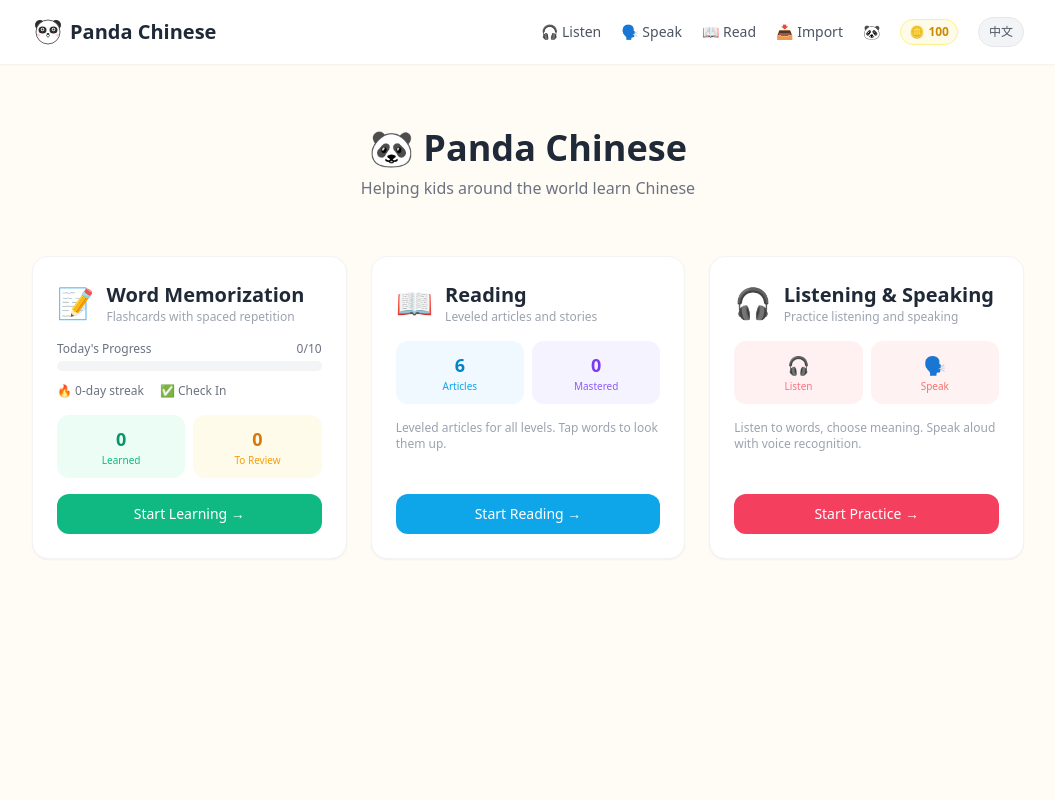
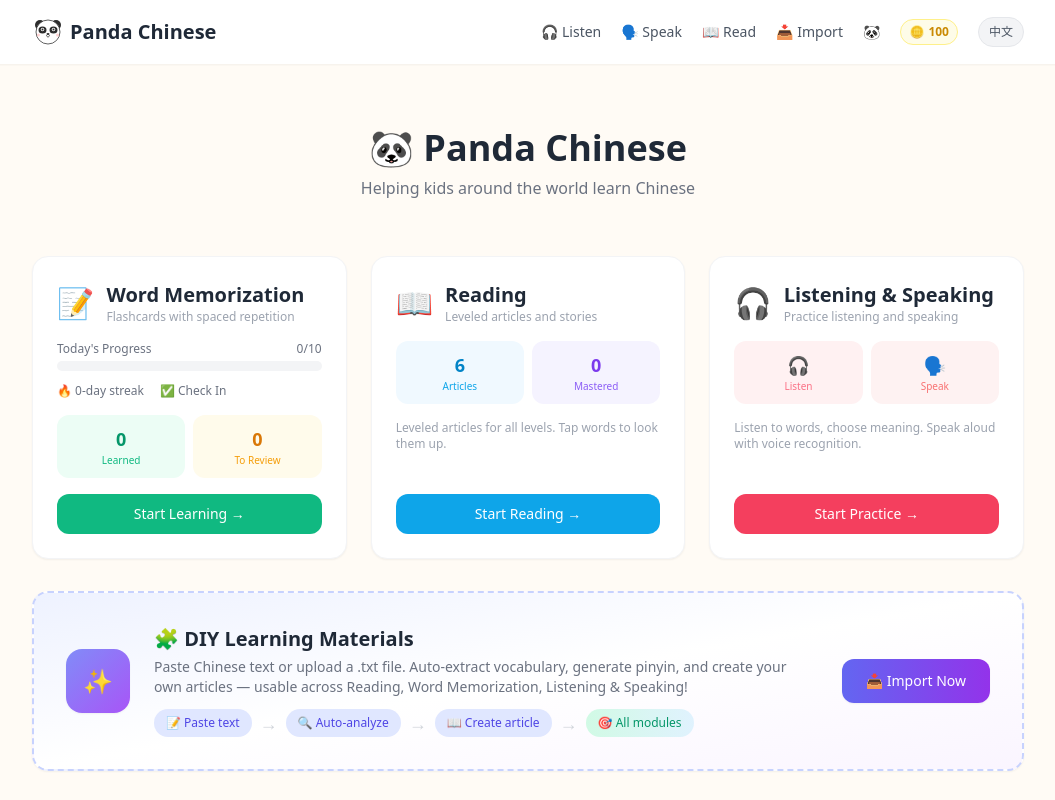
Before and after one commit to brucesunxi/Clearn, a Next.js app: page / in a window 1280 px wide. Shown: the top 800 px of the page, without its empty margins (112-1167 px from the left). Built offline with nearby package versions, Linux system fonts and the light colour scheme.

Commit message:
feat: 首页增加 DIY 自制学习素材入口
在三个主功能卡片下方添加醒目的导入入口区域，
使用虚线和渐变背景突出 DIY 特性，配有步骤说明引导用户。

```diff
--- a/components/HomePageClient.tsx
+++ b/components/HomePageClient.tsx
@@ -158,6 +158,47 @@ export default function HomePageClient({ totalArticles }: HomePageClientProps) {
           </div>
         </Link>
       </div>
+
+      {/* DIY Import Section */}
+      <Link href="/import"
+        className="group mt-8 block bg-gradient-to-br from-indigo-50 via-white to-purple-50 rounded-2xl border-2 border-dashed border-indigo-200 hover:border-indigo-400 p-6 md:p-8 shadow-sm hover:shadow-lg transition-all duration-300">
+        <div className="flex flex-col md:flex-row items-center gap-6">
+          {/* Icon */}
+          <div className="shrink-0 w-16 h-16 rounded-2xl bg-gradient-to-br from-indigo-400 to-purple-500 flex items-center justify-center text-2xl shadow-sm group-hover:scale-110 transition-transform duration-300">
+            ✨
+          </div>
+
+          {/* Content */}
+          <div className="flex-1 text-center md:text-left">
+            <h2 className="text-xl font-bold text-gray-800 mb-1">
+              {locale === 'zh' ? '🧩 自制学习素材' : '🧩 DIY Learning Materials'}
+            </h2>
+            <p className="text-sm text-gray-500 mb-3">
+              {locale === 'zh'
+                ? '粘贴中文文本或上传 .txt 文件，自动分析词汇、生成拼音，创建专属学习文章。素材自动应用到阅读、单词记忆、听力口语所有模块！'
+                : 'Paste Chinese text or upload a .txt file. Auto-extract vocabulary, generate pinyin, and create your own articles — usable across Reading, Word Memorization, Listening & Speaking!'}
+            </p>
+
+            {/* Steps */}
+            <div className="flex flex-wrap items-center justify-center md:justify-start gap-2 text-xs">
+              <span className="px-3 py-1.5 rounded-full bg-indigo-100 text-indigo-600 font-medium">📝 {locale === 'zh' ? '粘贴文本' : 'Paste text'}</span>
+              <span className="text-gray-300 text-lg">→</span>
+              <span className="px-3 py-1.5 rounded-full bg-indigo-100 text-indigo-600 font-medium">🔍 {locale === 'zh' ? '自动分析' : 'Auto-analyze'}</span>
+              <span className="text-gray-300 text-lg">→</span>
+              <span className="px-3 py-1.5 rounded-full bg-indigo-100 text-indigo-600 font-medium">📖 {locale === 'zh' ? '生成文章' : 'Create article'}</span>
+              <span className="text-gray-300 text-lg">→</span>
+              <span className="px-3 py-1.5 rounded-full bg-gradient-to-r from-emerald-100 to-sky-100 text-emerald-600 font-medium">🎯 {locale === 'zh' ? '全模块使用' : 'All modules'}</span>
+            </div>
+          </div>
+
+          {/* CTA */}
+          <div className="shrink-0">
+            <span className="inline-block px-6 py-3 rounded-xl bg-gradient-to-r from-indigo-500 to-purple-600 text-white text-sm font-medium shadow-sm group-hover:shadow-md group-hover:from-indigo-600 group-hover:to-purple-700 transition-all duration-300">
+              📥 {locale === 'zh' ? '开始导入' : 'Import Now'}
+            </span>
+          </div>
+        </div>
+      </Link>
     </div>
   )
 }
```
